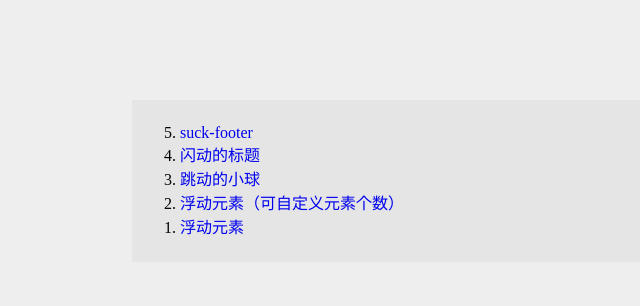
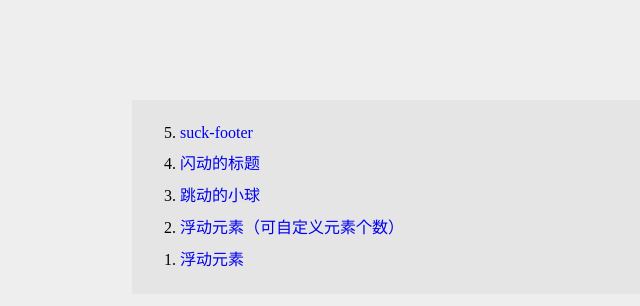
Before and after one commit to yotcap/someGadgets, a plain HTML site: page index.html in a window 1280 px wide. Shown: the whole page, without its empty margins (0-640 px from the left). Drawn offline with Linux system fonts and the light colour scheme.

Commit message:
update index.html

```diff
--- a/index.html
+++ b/index.html
@@ -6,6 +6,9 @@
   <style>
   	body{background: #eee}
   	a{text-decoration: none;}
+	li {
+		margin: 8px 0;
+	}
   	#c{width: 1000px;margin: 100px auto;padding: 8px;background: #e5e5e5;}
   </style>
 </head>
```
